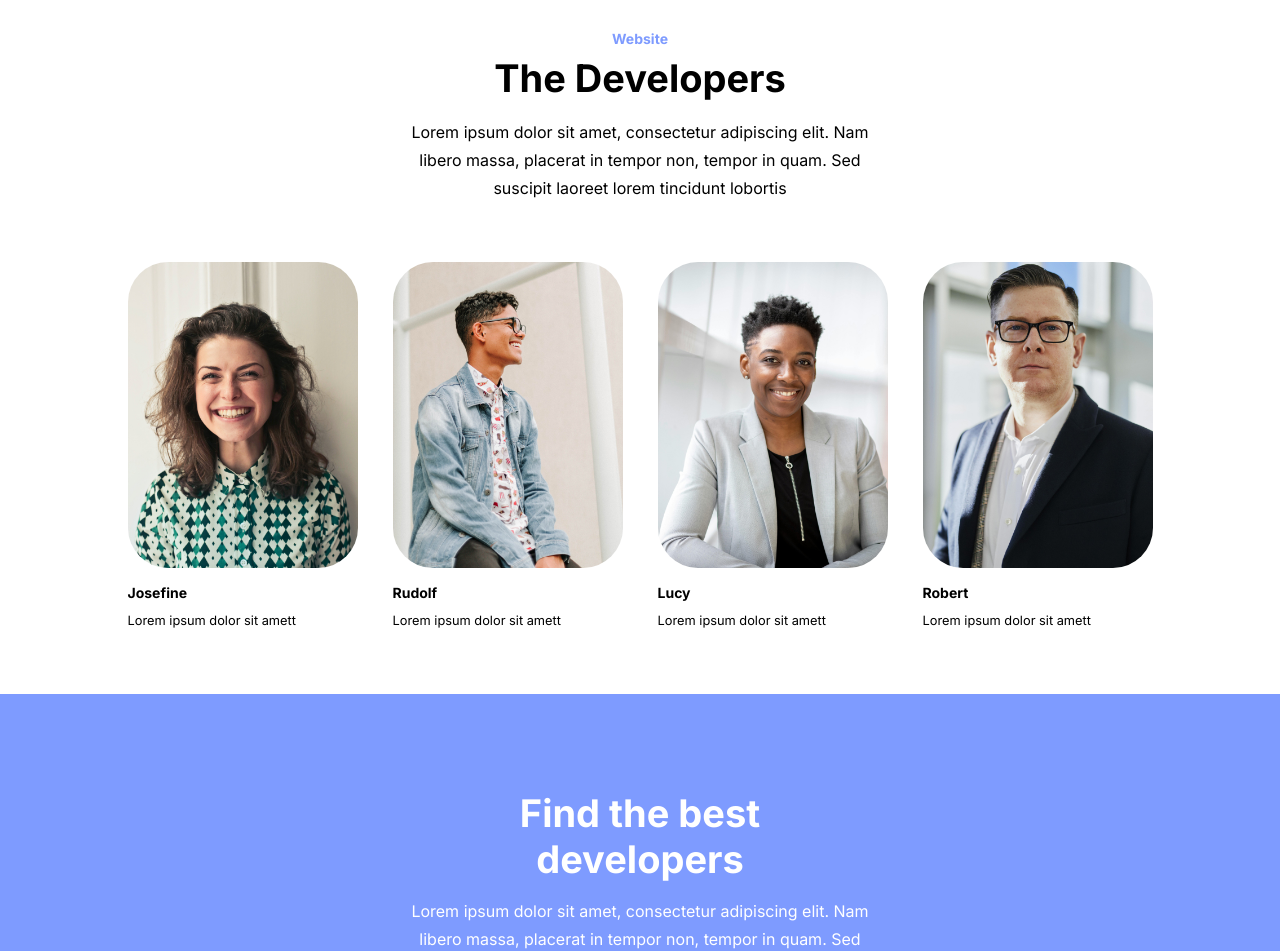
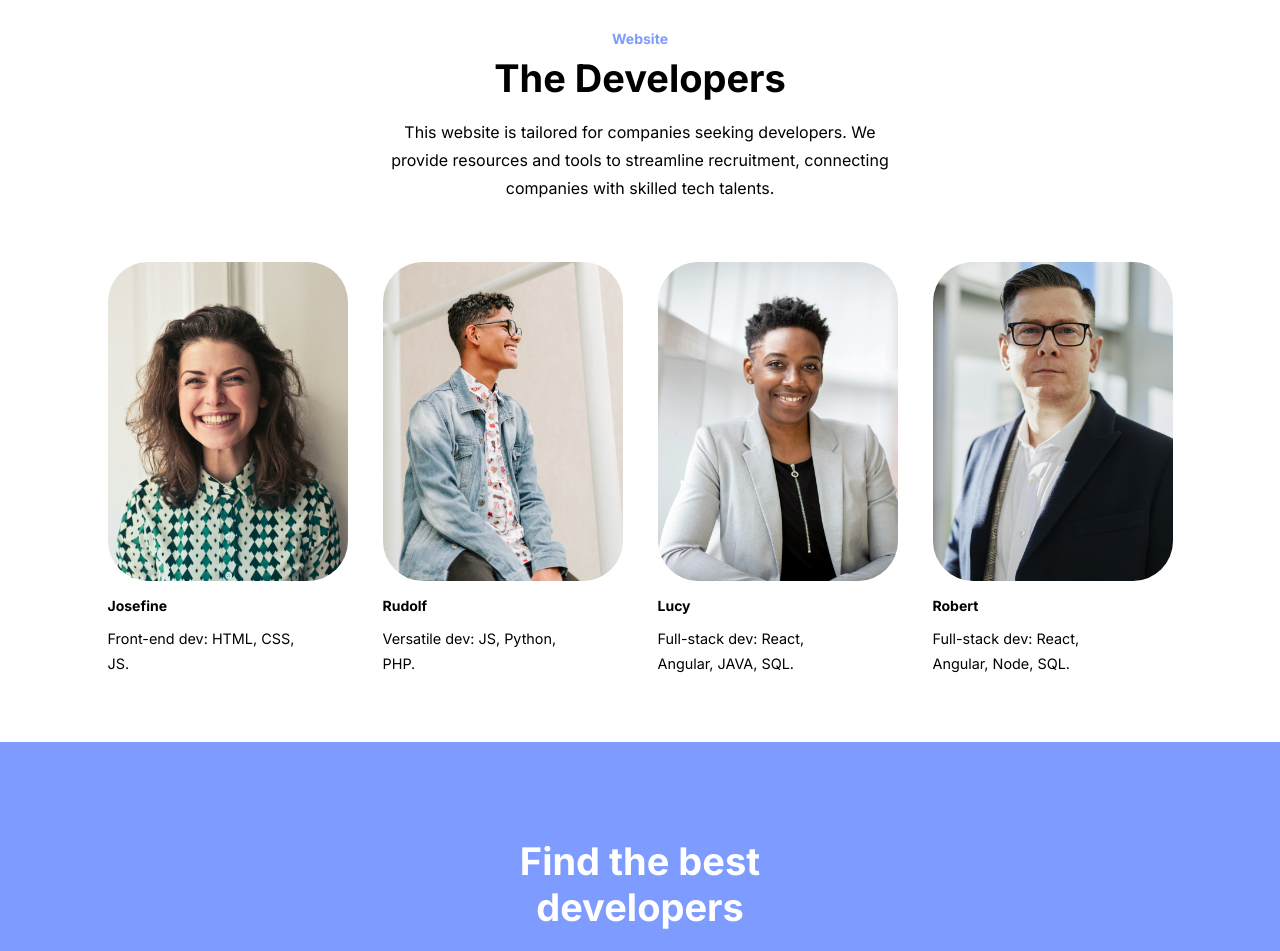
Before and after one commit to bervalim/the-developers, an Angular app in the folder the-developers/: page / in a window 1280 px wide. Shown: the part 64-1015 px from the top of the page. Built offline with nearby package versions, Linux system fonts and the light colour scheme.

Commit message:
feat/finished-project

```diff
--- a/the-developers/src/app/components/sections/banner-section/banner-section.component.html
+++ b/the-developers/src/app/components/sections/banner-section/banner-section.component.html
@@ -4,9 +4,9 @@
       <span class="title sm blue">Website</span>
       <h1 class="title">{{ developers }}</h1>
       <p class="paragraph">
-        Lorem ipsum dolor sit amet, consectetur adipiscing elit. Nam libero
-        massa, placerat in tempor non, tempor in quam. Sed suscipit laoreet
-        lorem tincidunt lobortis
+        This website is tailored for companies seeking developers. We provide
+        resources and tools to streamline recruitment, connecting companies with
+        skilled tech talents.
       </p>
     </div>
   </div>
--- a/the-developers/src/app/components/sections/cta-section/cta-section.component.html
+++ b/the-developers/src/app/components/sections/cta-section/cta-section.component.html
@@ -3,9 +3,8 @@
     <div class="flexbox">
       <h2 class="title bg white">Find the best developers</h2>
       <p class="paragraph white">
-        Lorem ipsum dolor sit amet, consectetur adipiscing elit. Nam libero
-        massa, placerat in tempor non, tempor in quam. Sed suscipit laoreet
-        lorem tincidunt lobortis
+        Looking to hire developers? Don't hesitate! Act now to recruit top
+        talent and elevate your projects to new heights.
       </p>
       <a class="btn yellow" routerLink="/contactPage" RouterLinkActive="active"
         >Learn More</a
--- a/the-developers/src/app/components/sections/developers-section/developers-card/developers-card.component.scss
+++ b/the-developers/src/app/components/sections/developers-section/developers-card/developers-card.component.scss
@@ -1,7 +1,7 @@
 .developer__card {
   img {
     width: 100%;
-    max-width: 230px;
+    max-width: 240px;
     border-radius: 40px;
   }
 
@@ -12,5 +12,9 @@
 
   p {
     margin-bottom: 50px;
+    width: 100%;
+    max-width: 200px;
+    line-height: 25px;
+    font-size: clamp(0.7rem, 4vw, 0.9rem);
   }
 }
--- a/the-developers/src/app/components/sections/developers-section/developers-section.component.ts
+++ b/the-developers/src/app/components/sections/developers-section/developers-section.component.ts
@@ -14,22 +14,22 @@ export class DevelopersSectionComponent {
     {
       image: 'assets/Developer1.jpg',
       name: 'Josefine',
-      description: 'Lorem ipsum dolor sit amett',
+      description: 'Front-end dev: HTML, CSS, JS.',
     },
     {
       image: 'assets/Developer2.jpg',
       name: 'Rudolf',
-      description: 'Lorem ipsum dolor sit amett',
+      description: 'Versatile dev: JS, Python, PHP.',
     },
     {
       image: 'assets/Developer3.jpg',
       name: 'Lucy',
-      description: 'Lorem ipsum dolor sit amett',
+      description: 'Full-stack dev: React, Angular, JAVA, SQL.',
     },
     {
       image: 'assets/Developer4.jpg',
       name: 'Robert',
-      description: 'Lorem ipsum dolor sit amett',
+      description: 'Full-stack dev: React, Angular, Node, SQL.',
     },
   ];
 }
```
